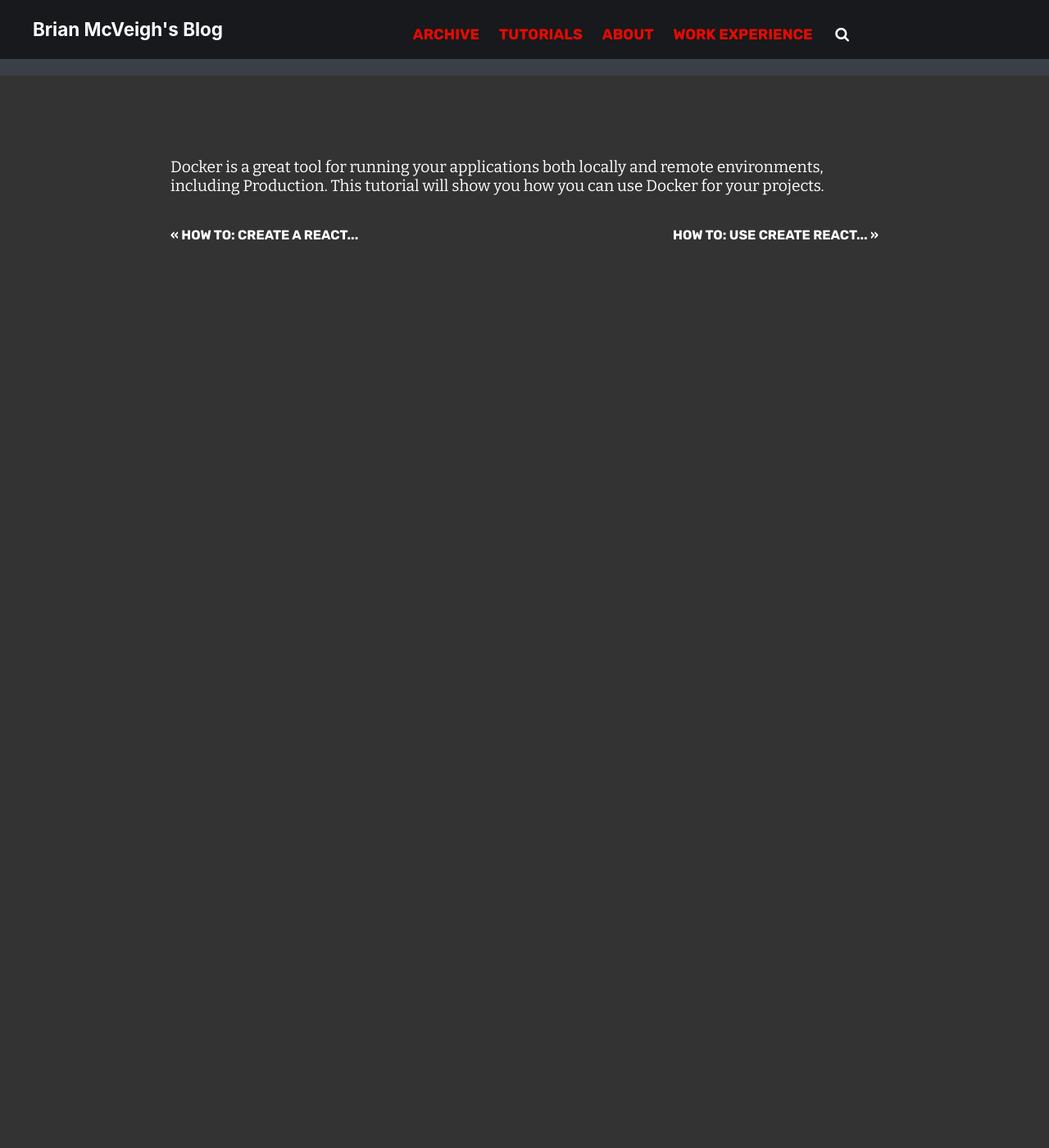
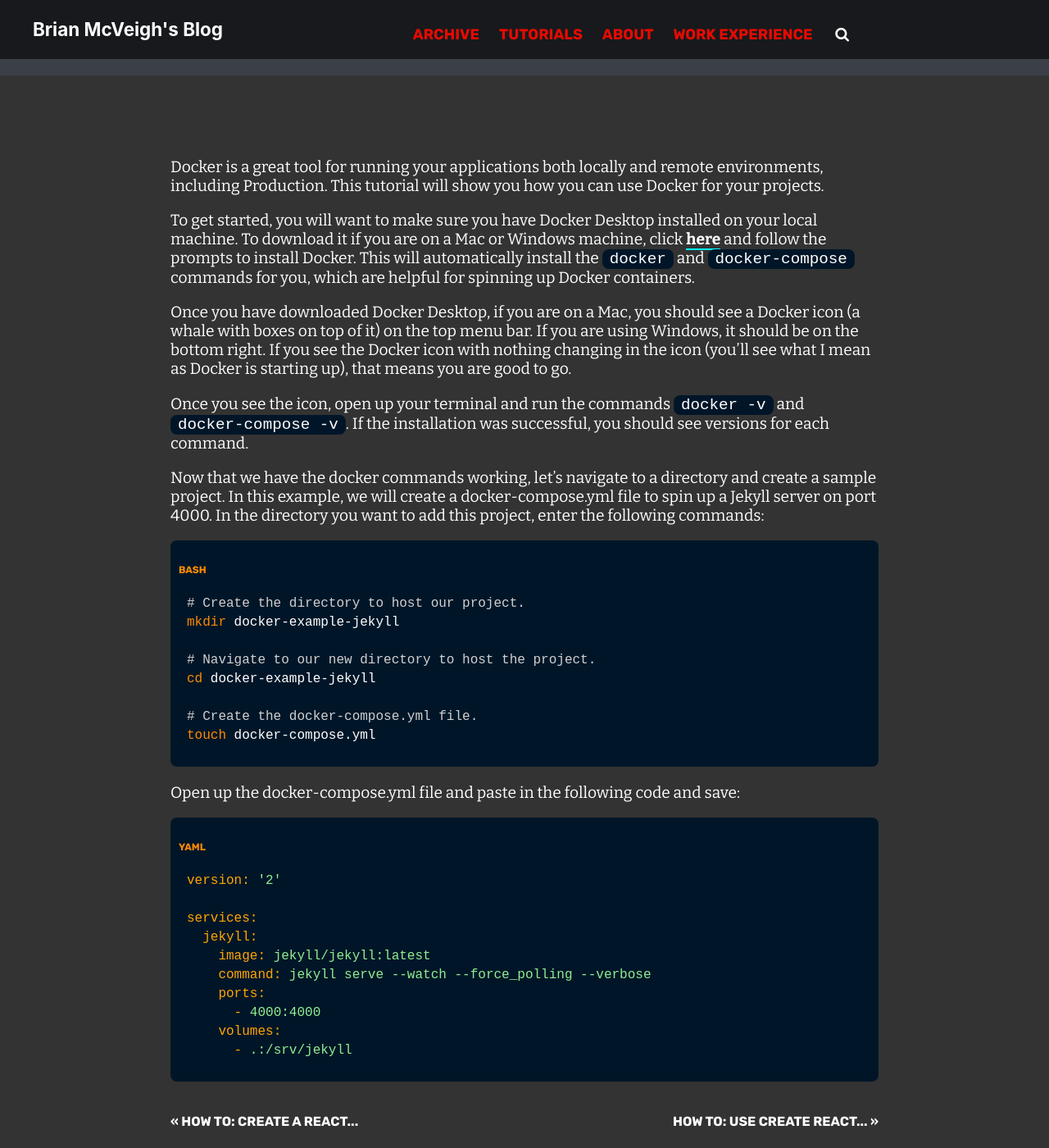
Before and after one commit to bmcveigh/bmcveigh.github.io, a Jekyll site: the page built from _posts/2019-11-21-how-to-use-docker.markdown, in a window 1280 px wide and 1400 px high, scrolled down 267 px. Shown: the whole window at 82% size. Built offline with Jekyll 4.4.1, drawn with Linux system fonts in a browser that asks for light colours; before the commit the page ends 900 px from its top, so only the background shows below that.

Commit message:
Updated docker tutorial post

```diff
--- a/_posts/2019-11-21-how-to-use-docker.markdown
+++ b/_posts/2019-11-21-how-to-use-docker.markdown
@@ -5,9 +5,49 @@ date:   2019-11-21 09:53:59 -0500
 categories: tutorials docker
 difficulty: Beginner
 ---
-Docker is a great tool for running
-your applications both locally and
-remote environments, including
-Production. This tutorial will show
-you how you can use Docker for your
+Docker is a great tool for running your applications both locally and remote environments, including
+Production. This tutorial will show you how you can use Docker for your
 projects.
+
+To get started, you will want to make sure you have Docker Desktop installed on your local machine.
+To download it if you are on a Mac or Windows machine, click
+[here](https://www.docker.com/products/docker-desktop) and follow the prompts to install Docker. This will
+automatically install the `docker` and `docker-compose` commands for you, which are helpful for spinning
+up Docker containers.
+
+Once you have downloaded Docker Desktop, if you are on a Mac, you should see a Docker icon
+(a whale with boxes on top of it) on the top menu bar. If you are using Windows, it should be on the bottom right.
+If you see the Docker icon with nothing changing in the icon (you'll see what I mean as Docker is starting up), that means you are good to go.
+
+Once you see the icon, open up your terminal and run the commands `docker -v` and `docker-compose -v`. If the
+installation was successful, you should see versions for each command.
+
+Now that we have the docker commands working, let's navigate to a directory and create a sample project.
+In this example, we will create a docker-compose.yml file to spin up a Jekyll server on port 4000. In the directory
+you want to add this project, enter the following commands:
+
+{% highlight bash %}
+# Create the directory to host our project.
+mkdir docker-example-jekyll
+
+# Navigate to our new directory to host the project.
+cd docker-example-jekyll
+
+# Create the docker-compose.yml file.
+touch docker-compose.yml
+{% endhighlight %}
+
+Open up the docker-compose.yml file and paste in the following code and save:
+
+{% highlight yaml %}
+version: '2'
+
+services:
+  jekyll:
+    image: jekyll/jekyll:latest
+    command: jekyll serve --watch --force_polling --verbose
+    ports:
+      - 4000:4000
+    volumes:
+      - .:/srv/jekyll
+{% endhighlight %}
--- a/_sass/components/highlight/_highlight.scss
+++ b/_sass/components/highlight/_highlight.scss
@@ -130,6 +130,18 @@
         }
     }
 
+    .language-bash {
+         // Bash comments.
+         .c {
+            color: $highlight-comments-color;
+        }
+
+        // Bash commands.
+        .nb {
+            color: $color-orange;
+        }
+    }
+
 }
 
 // Single line syntax highlighting (e.g. `foo`)
```
